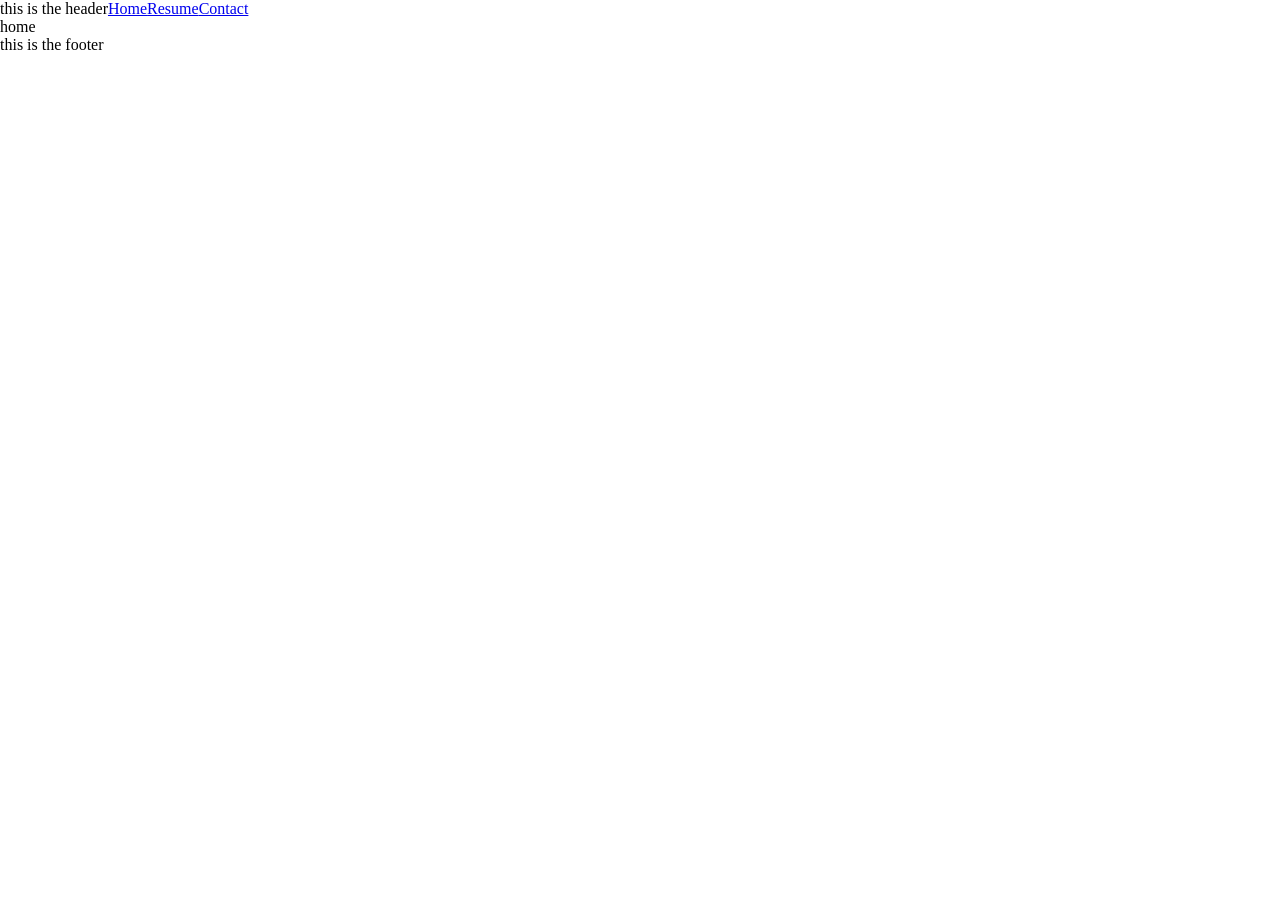
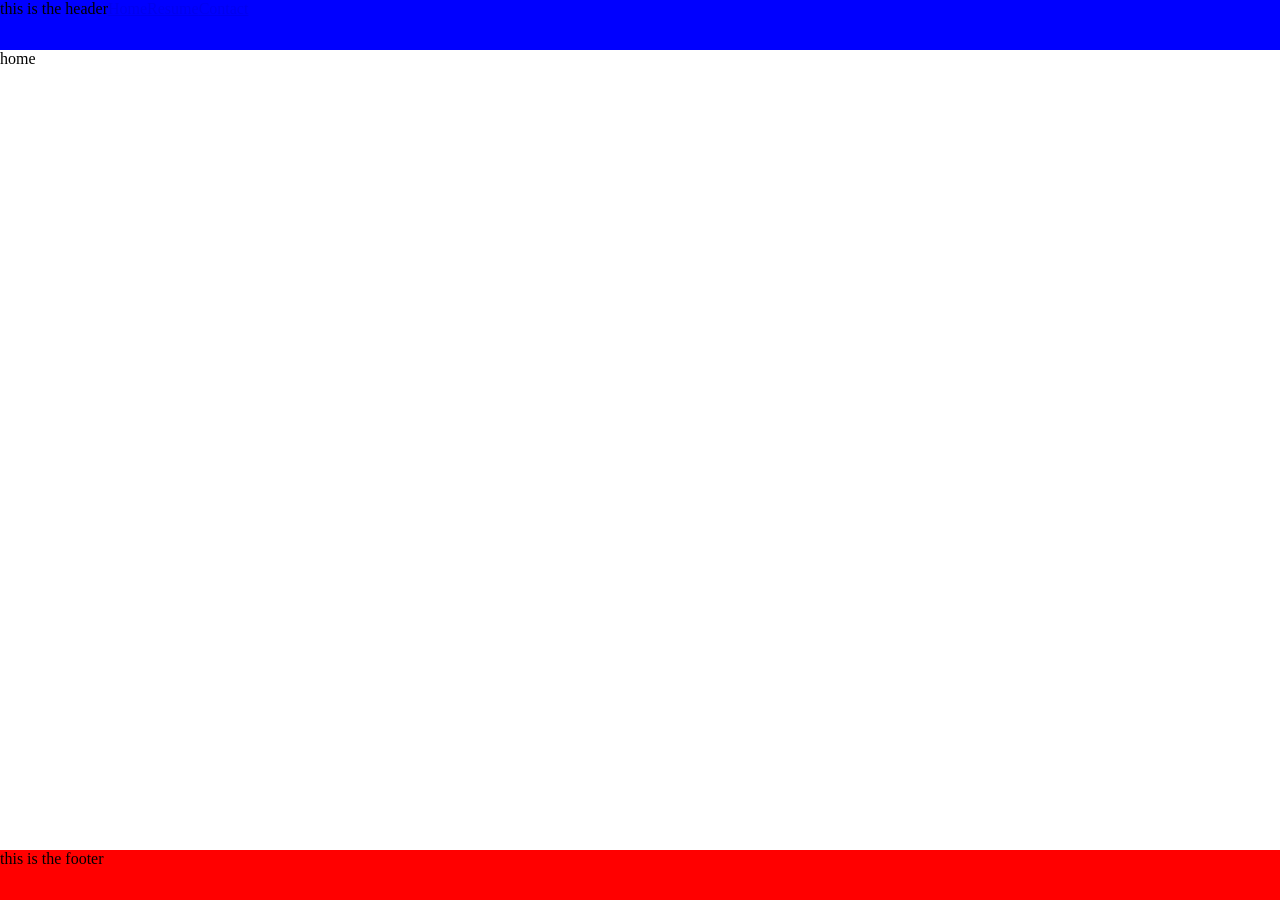
Before and after one commit to cynthem/travis-portfolio, a React (Create React App) app: page / in a window 1280 px wide. Before the commit the page ends 800 px from the top, so only its background shows below. Built offline with nearby package versions, Linux system fonts and the light colour scheme.

Commit message:
Add initial styles

```diff
--- a/src/sass/components/_App.scss
+++ b/src/sass/components/_App.scss
@@ -1,33 +1,18 @@
 @import '../helpers/variables';
 @import '../helpers/mixins';
 
-.image {
-    position: relative;
+.header {
+    display: flex;
+    height: 50px;
+    background-color: blue;
+}
+
+.main-content {
     height: 100vh;
 }
 
-.content {
+.footer {
     display: flex;
-    align-items: center;
-    justify-content: center;
-    position: absolute;
-    height: 100vh;
-    width: 100%;
+    height: 50px;
+    background-color: red;
 }
-
-.content span.img-txt {
-    background-color: black;
-    color: white;
-    padding: 1rem;
-    font-size: 1.5rem;
-}
-
-h3 {
-    text-align: center;
-}
-
-.text-box {
-    text-align: center;
-    padding: 3rem 1rem;
-    text-align: justify;
-}
```
Also changed, not shown: src/sass/components/_Footer.scss (deleted), src/sass/components/_Header.scss (deleted), 1 other file (tests, documents, lock files or other folders).
